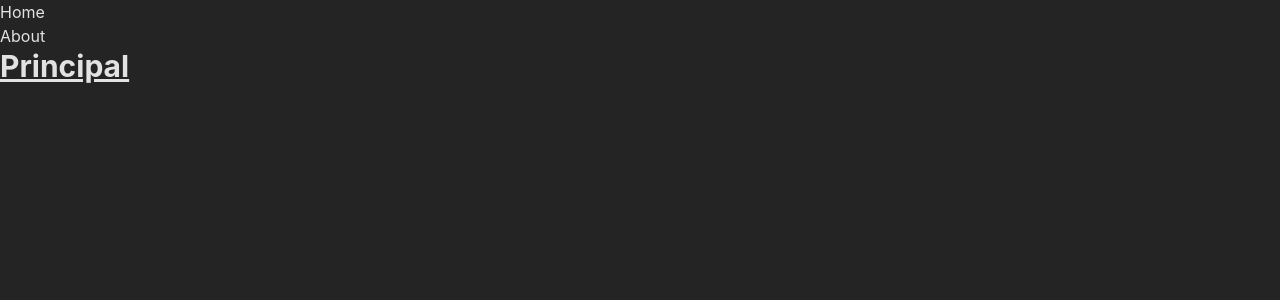
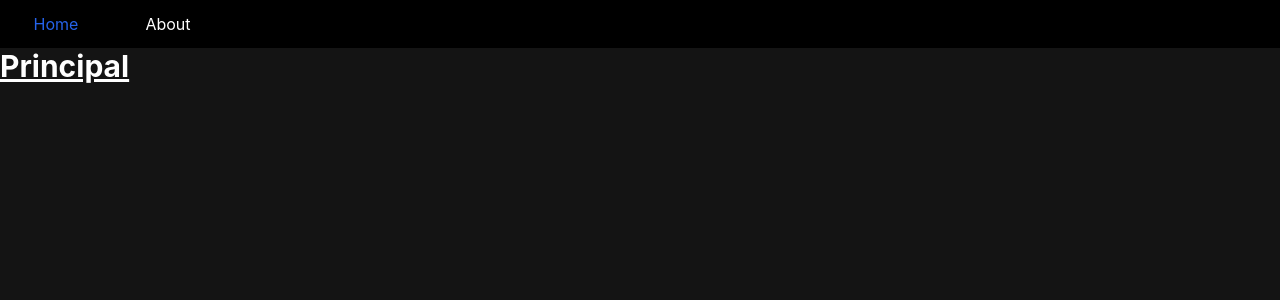
Before and after one commit to Esteve-Paredes/Portafolio-Esteve, a React (Vite) app: page / in a window 1280 px wide. Shown: the top 300 px of the page. Built offline with nearby package versions, Linux system fonts and the light colour scheme.

Commit message:
agregando navbar al header

```diff
--- a/src/components/Header/Header.tsx
+++ b/src/components/Header/Header.tsx
@@ -2,7 +2,7 @@ import Navbar from "../Navbar/Navbar";
 
 function Header() {
   return (
-    <header>
+    <header className="bg-black">
       <Navbar />
     </header>
   );
--- a/src/components/Navbar/Navbar.tsx
+++ b/src/components/Navbar/Navbar.tsx
@@ -1,14 +1,36 @@
+import { useState } from "react";
 import { Link } from "react-router-dom";
 
 function Navbar() {
+  const [isVisited, setIsVisited] = useState(false);
+
+  const onClick = (event: React.MouseEvent) => {
+    console.log(event.currentTarget.id);
+    setIsVisited(!isVisited);
+  };
+
   return (
     <nav>
-      <ul>
-        <li>
-          <Link to={"/"}>Home</Link>
+      <ul className="flex flex-row">
+        <li className="flex h-12 w-28">
+          <Link
+            id="home"
+            to={"/"}
+            className={`flex h-full w-full items-center justify-center hover:text-blue-600 active:text-blue-900 ${isVisited ? "text-blue-500" : "text-white"}`}
+            onClick={onClick}
+          >
+            Home
+          </Link>
         </li>
-        <li>
-          <Link to={"/about"}>About</Link>
+        <li className="flex h-12 w-28">
+          <Link
+            id="about"
+            to={"/about"}
+            className={`flex h-full w-full items-center justify-center hover:text-blue-600 active:text-blue-900 ${isVisited ? "text-blue-500" : "text-white"}`}
+            onClick={onClick}
+          >
+            About
+          </Link>
         </li>
       </ul>
     </nav>
--- a/src/index.css
+++ b/src/index.css
@@ -8,8 +8,8 @@
   font-weight: 400;
 
   color-scheme: light dark;
-  color: rgba(255, 255, 255, 0.87);
-  background-color: #242424;
+  color: white;
+  background-color: #141414;
   padding: 0;
   margin: 0;
   box-sizing: border-box;
```
